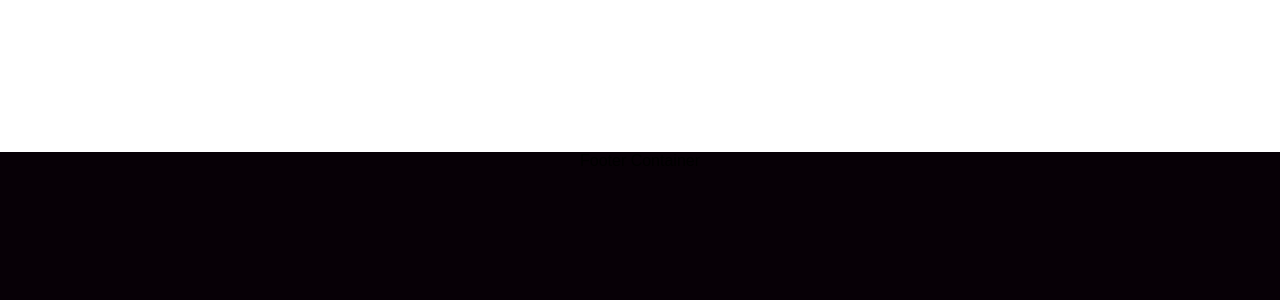
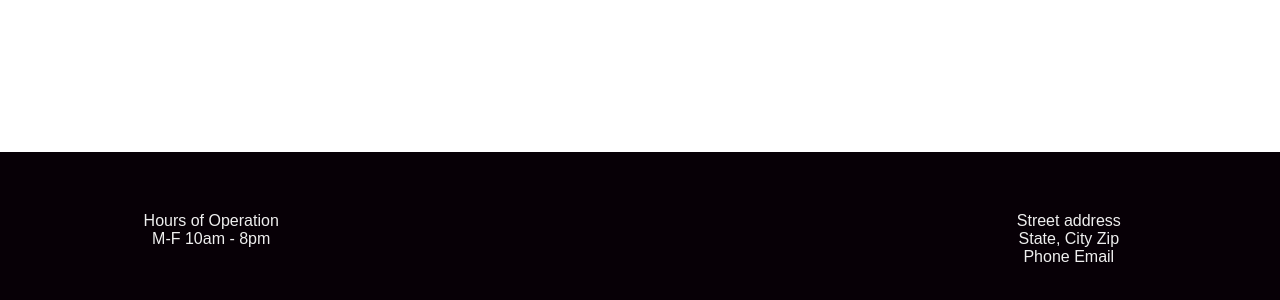
Before and after one commit to MaryAnnN28/blossom-spas, a React (Create React App) app: page / in a window 1280 px wide. Shown: the part 818-1118 px from the top of the page. Built offline with nearby package versions, Linux system fonts and the light colour scheme.

Commit message:
added footer info

```diff
--- a/src/components/Footer/Footer.css
+++ b/src/components/Footer/Footer.css
@@ -3,4 +3,26 @@
   overflow: hidden;
   height: 200px;
   background-color:  rgb(7, 0, 6);
+  padding-top: 60px;
 }
+
+.footer-left {
+  width: 33%;
+  float: left;
+}
+p.footer-hours {
+  color: #efefef;
+}
+
+.footer-center {
+  width: 33%;
+  float:right;
+}
+
+.footer-right {
+  width: 33%;
+  float: right;
+}
+p.footer-address {
+  color: #efefef;
+}
--- a/src/components/Footer/FooterContainer.js
+++ b/src/components/Footer/FooterContainer.js
@@ -4,7 +4,24 @@ import './Footer.css'
 const FooterContainer = () => {
   return (
     <div className="footer-container">
-      Footer Container
+      <div className="footer-left">
+        <p className="footer-hours">
+          Hours of Operation<br />
+          M-F 10am - 8pm
+          </p>
+      </div>
+      <div className="footer-center">
+
+      </div>
+      <div className="footer-right">
+        <p className="footer-address">
+          Street address<br />
+          State, City Zip<br />
+          Phone
+          Email
+
+        </p>
+      </div>
     </div>
   )
 }
```
